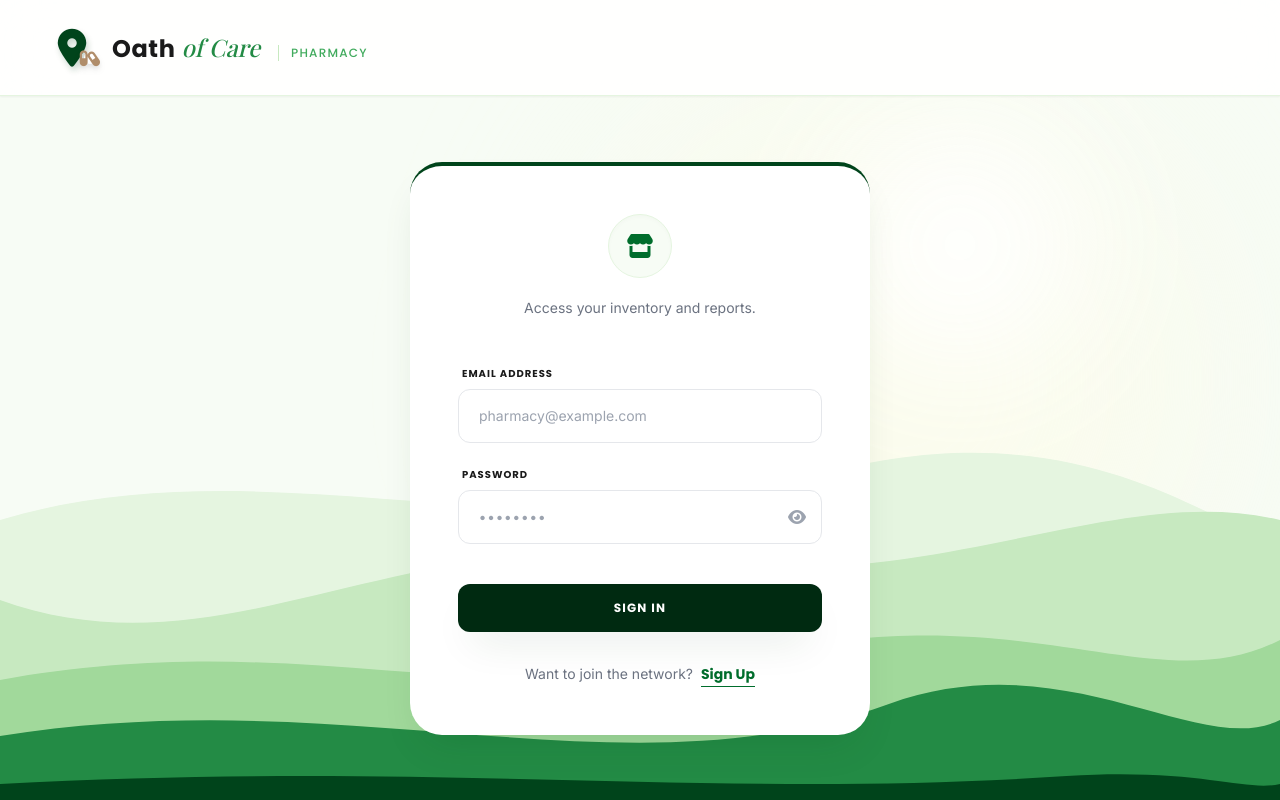
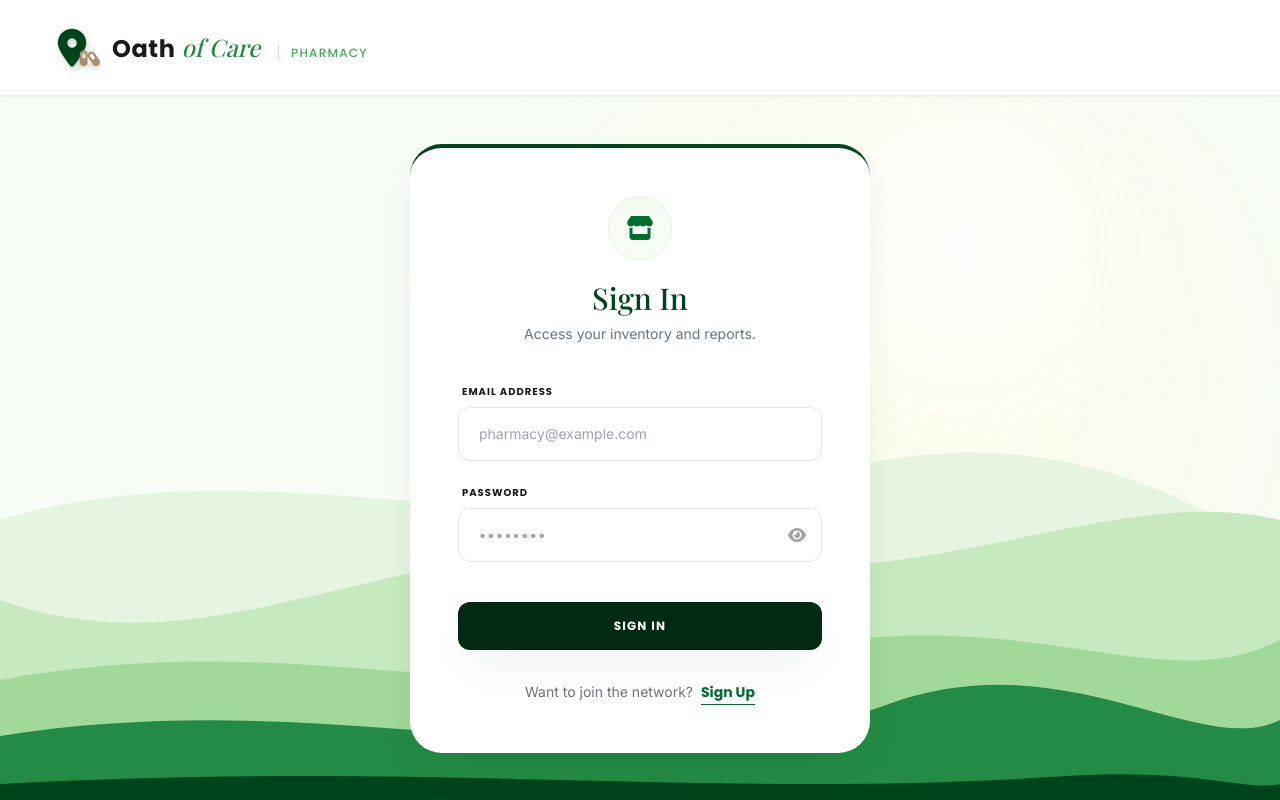
Before and after one commit to dionisiocerdena8-cloud/oath-of-care, a Flask app: page /pharmacy in a window 1280 px wide. Run offline with Flask 3, Linux system fonts and the light colour scheme; some libraries are stand-ins or nearby versions; some web fonts are replaced.

Commit message:
Update pharmacy.html

```diff
--- a/templates/pharmacy.html
+++ b/templates/pharmacy.html
@@ -151,7 +151,7 @@
                     <div class="w-16 h-16 bg-brand-50 rounded-full flex items-center justify-center mb-5 border border-brand-100 shadow-inner-soft">
                         <i class="fa-solid fa-store text-brand-700 text-2xl"></i>
                     </div>
-                    <h3 class="text-3xl font-serif text-brand-800 mb-2"Sign In</h3>
+                    <h3 class="text-3xl font-serif text-brand-800 mb-2">Sign In</h3>
                     <p class="text-gray-500 font-inter text-sm">Access your inventory and reports.</p>
                 </div>
 
```
